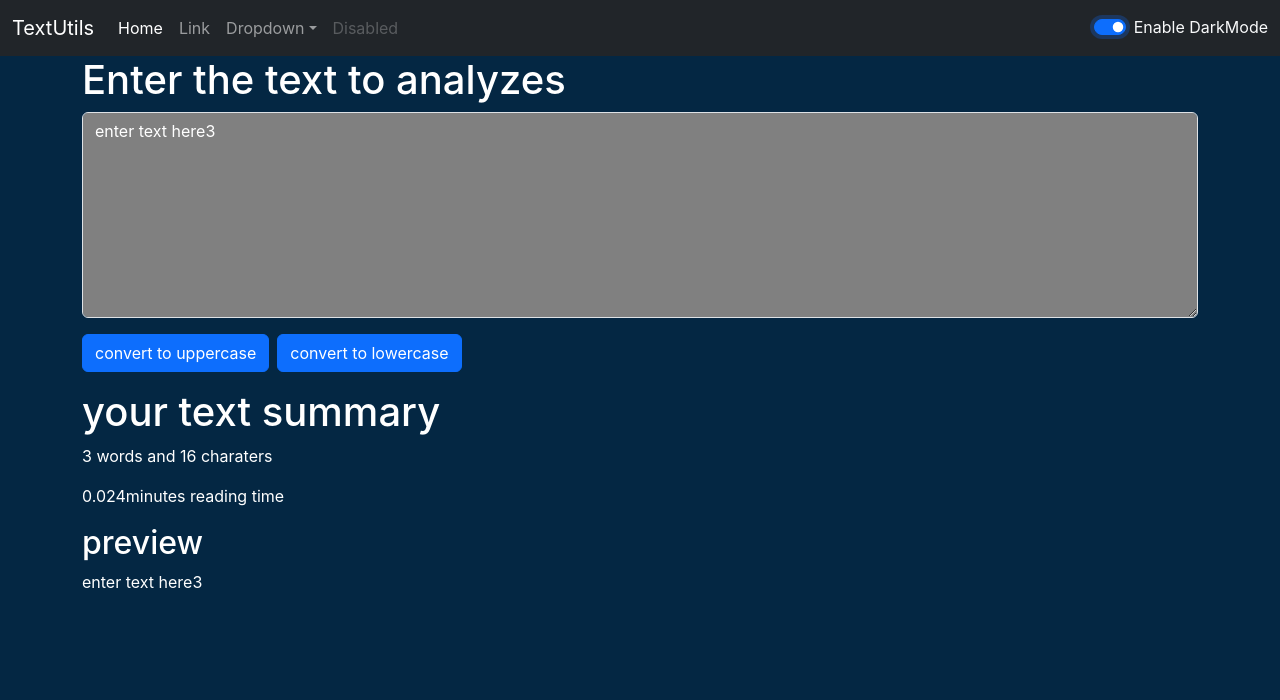
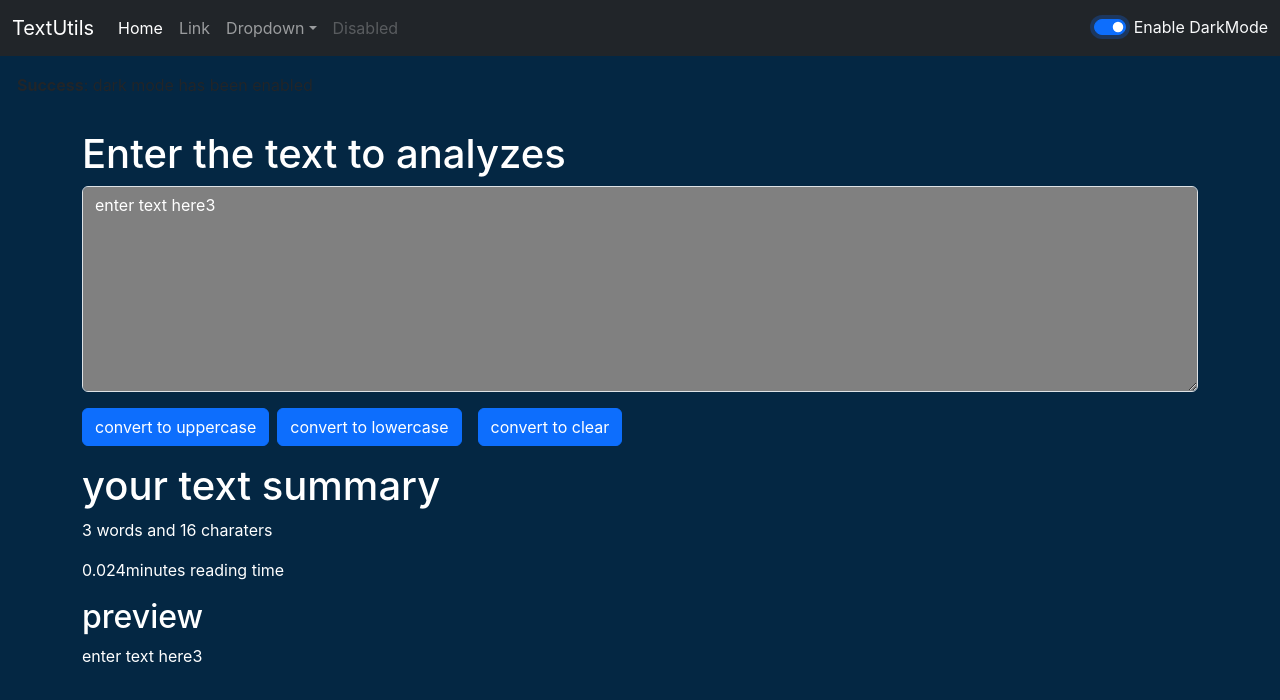
Before and after one commit to abhishekpatil500/reactfile, a React (Create React App) app: page / in a window 1280 px wide. Both pictures are taken after a click on the switch "Enable DarkMode". Shown: the top 700 px of the page. Built offline with nearby package versions, Linux system fonts and the light colour scheme.

Commit message:
added alert but color not display

```diff
--- a/src/App.js
+++ b/src/App.js
@@ -1,5 +1,6 @@
 
 import './App.css';
+import Alert from './components/Alert';
 
 // import Abouts from './components/Abouts';
 import Navbar from './components/Navbar';
@@ -9,16 +10,33 @@ import React, { useState } from 'react';
 
 function App() {
   const [mode,setMode]=useState('light');//whether dark mode is enabled or not it show
-   const togglemode =()=>{
+   const [alert,setAlert]=useState(null);
+
+const showAlert=(message,type)=>{
+  setAlert({
+    msg: message,
+    type: type
+  })
+  setTimeout(()=>{
+    setAlert(null);
+  },3000)
+}
+
+
+  const togglemode =()=>{
     if(mode==="light")
     {
       setMode("dark");
+
       document.body.style.backgroundColor ="#042743"
+
+      showAlert("dark mode has been enabled","success");
     }
     else
     {
       setMode("light");
       document.body.style.backgroundColor ="#e5eaf5"
+      showAlert("light mode has been enabled","success");
     }
 
   }
@@ -26,7 +44,8 @@ function App() {
     <>
 
        <Navbar title="TextUtils" mode={mode} togglemode={togglemode}></Navbar>
-       <TextForms heading="Enter the text to analyzes" mode={mode}></TextForms>
+       <Alert alert={alert}></Alert>
+       <TextForms  showAlert={showAlert}heading="Enter the text to analyzes" mode={mode}></TextForms>
         {/* <Abouts></Abouts> */}
 
 
--- /dev/null
+++ b/src/components/Alert.js
@@ -0,0 +1,19 @@
+import React from 'react'
+
+function Alert(props) {
+    const capitalize=(word)=>
+    {
+        const lower=word.toLowerCase();
+        return lower.charAt(0).toUpperCase()+ lower.slice(1);
+    }
+  return (
+
+    props.alert && <div className={`alert alert- ${props.alert.type} alert-dismissible fade show`} role="alert">
+
+        <strong>{capitalize(props.alert.type)}</strong>: {props.alert.msg}
+    </div>
+
+  )
+}
+
+export default Alert
--- a/src/components/TextForms.js
+++ b/src/components/TextForms.js
@@ -7,12 +7,21 @@ export default function TextForms(props) {
     // console.log("uppercase was clicked" + text);
     let newText=text.toUpperCase();
     setText(newText)
+    props.showAlert("converted to uppercase","success");
   }
 
   const handleupclicks=()=>{
     // console.log("uppercase was clicked" + text);
     let newText=text.toLowerCase();
     setText(newText)
+    props.showAlert("converted to lowercase","success");
+  }
+
+  const handleupclear=()=>{
+    // console.log("uppercase was clicked" + text);
+    let newText="";
+    setText(newText)
+    props.showAlert("cleared","success");
   }
 
   const handleupchange=(event)=>{
@@ -34,6 +43,7 @@ export default function TextForms(props) {
         </div>
         <button className="btn btn-primary" onClick={handleupclick}>convert to uppercase</button>
         <button className="btn btn-primary mx-2" onClick={handleupclicks}>convert to lowercase</button>
+        <button className="btn btn-primary mx-2" onClick={handleupclear}>convert to clear</button>
       </div>
        <div className="container my-3"style={{color:props.mode==='dark'?'white':'black'}}>
         <h1>your text summary</h1>
```
